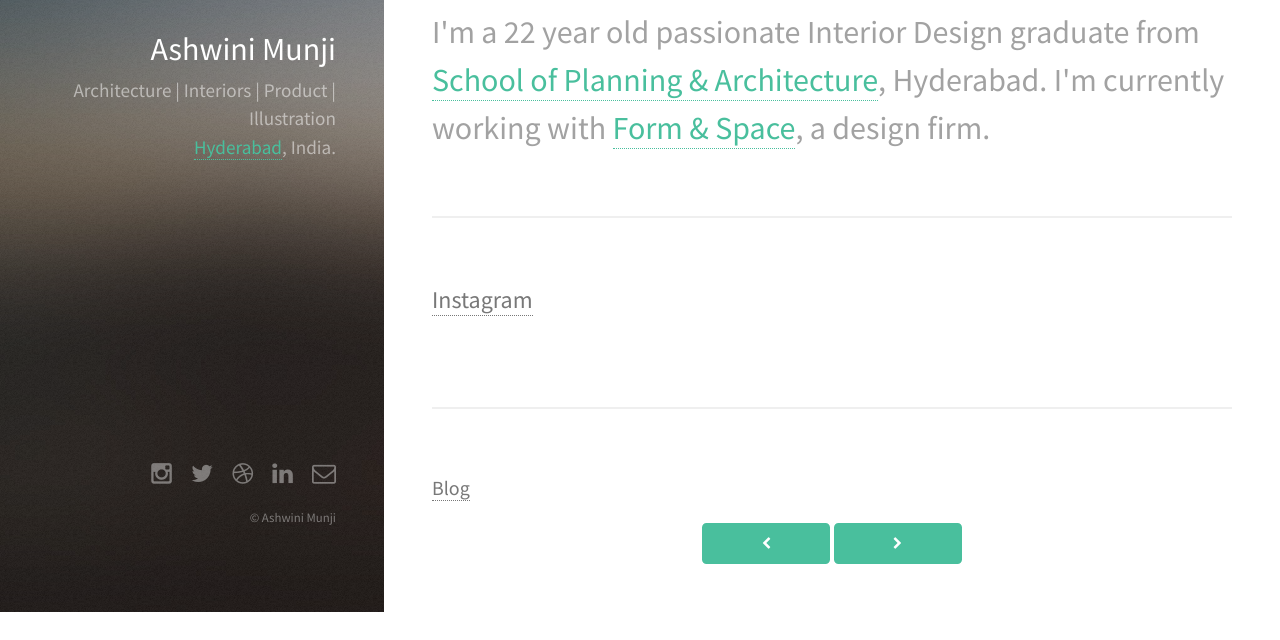
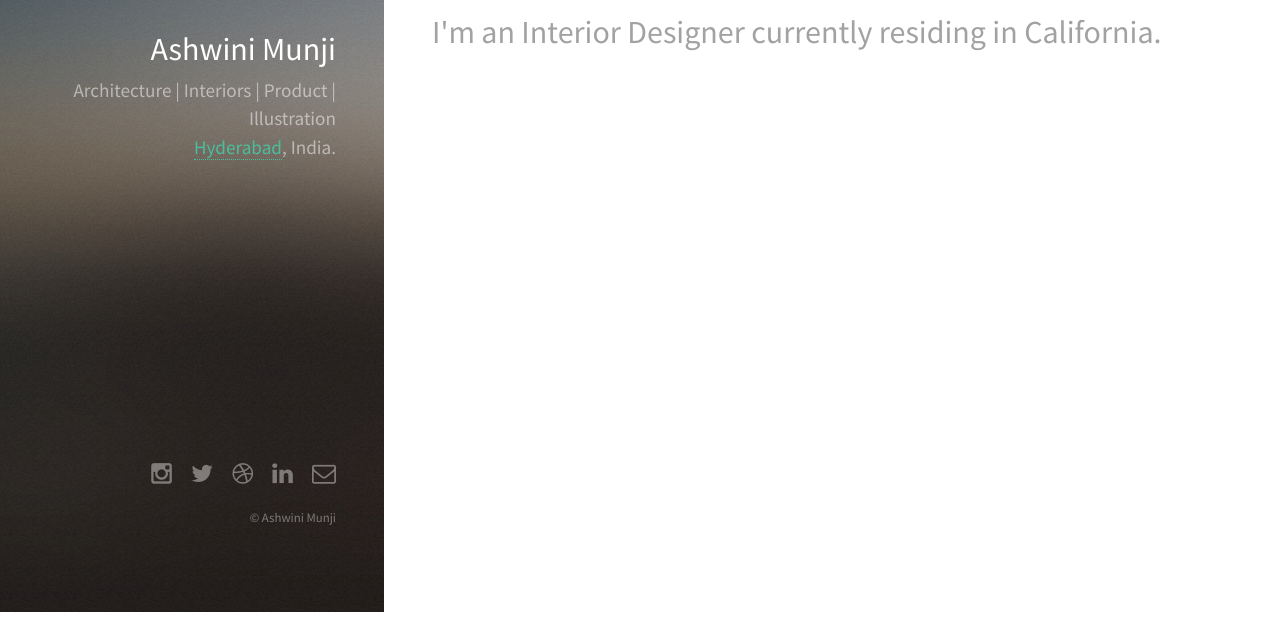
Before and after one commit to ashwinimunji/ashwinimunji.github.io, a plain HTML site: page index.html in a window 1280 px wide. Shown: the part 188-828 px from the top of the page. After the commit the page ends 800 px from the top, so only its background shows below. Drawn offline with nearby package versions, Linux system fonts and the light colour scheme; no server answers.

Commit message:
Update index.html

```diff
--- a/index.html
+++ b/index.html
@@ -34,17 +34,17 @@
 						<header class="major">
 							<h2 style="font-size:2.5em;">Hey!</h2>
 						</header>
-						<p style="font-size:2em; line-height:1.5em;">I'm a 22 year old passionate Interior Design graduate from <a href="http://jnafau.ac.in/spa/" target="_blank">School of Planning & Architecture</a>, Hyderabad. I'm currently working with <a href="http://www.formandspace.in" target="_blank">Form & Space</a>, a design firm.</p>
+						<p style="font-size:2em; line-height:1.5em;">I'm an Interior Designer currently residing in California. </p>
 					</section>
 
 				<!-- Two -->
-					<section id="two">
+<!-- 					<section id="two">
 						<h2><a href="https://instagram.com/ashwinimunji">Instagram</a></h2>
 						<div class="row" id="instafeed">
-							<!--<article class="6u 12u$(xsmall) work-item">
+							<article class="6u 12u$(xsmall) work-item">
 								<a href="images/fulls/01.jpg" class="image fit thumb"><img src="images/thumbs/01.jpg" alt="" /></a>
 								<h3>Twitter logo</h3>
-							</article>-->
+							</article>
 
 						</div>
 					</section>
@@ -58,7 +58,7 @@
 							<button class="button special small" onclick="nextArticle()"><span class="icon fa-chevron-right"></span></button>
 
 						</div><br>
-					</section>
+					</section> -->
 
 					<footer id="footer">
 				<ul class="icons">
@@ -76,30 +76,5 @@
 			</footer>
 
 	</body>
-	<script>
-  (function(i,s,o,g,r,a,m){i['GoogleAnalyticsObject']=r;i[r]=i[r]||function(){
-  (i[r].q=i[r].q||[]).push(arguments)},i[r].l=1*new Date();a=s.createElement(o),
-  m=s.getElementsByTagName(o)[0];a.async=1;a.src=g;m.parentNode.insertBefore(a,m)
-  })(window,document,'script','//www.google-analytics.com/analytics.js','ga');
 
-  ga('create', 'UA-62287387-1', 'auto');
-  ga('send', 'pageview');
-
-</script>
-<script type="text/javascript">
-	var userFeed = new Instafeed({
-    get: 'user',
-    userId: 2085244550,
-    accessToken: '2085244550.467ede5.bce04b961a5f41679ef7814963293620',
-    useHttp: true,
-    links: true,
-    mock: false,
-    limit:6,
-    sortBy:'most-recent',
-     resolution:'low_resolution',
-		//resolution:'thumbnail',
-    template: '<a href="{{link}}" target="_blank"><img src="{{image}}"title="{{caption}}"/><div class="likes"><span id="heart">&#x1f497;</span>&nbsp;{{likes}}</div></a>'
-    });
-    userFeed.run();
-</script>
 </html>
```
